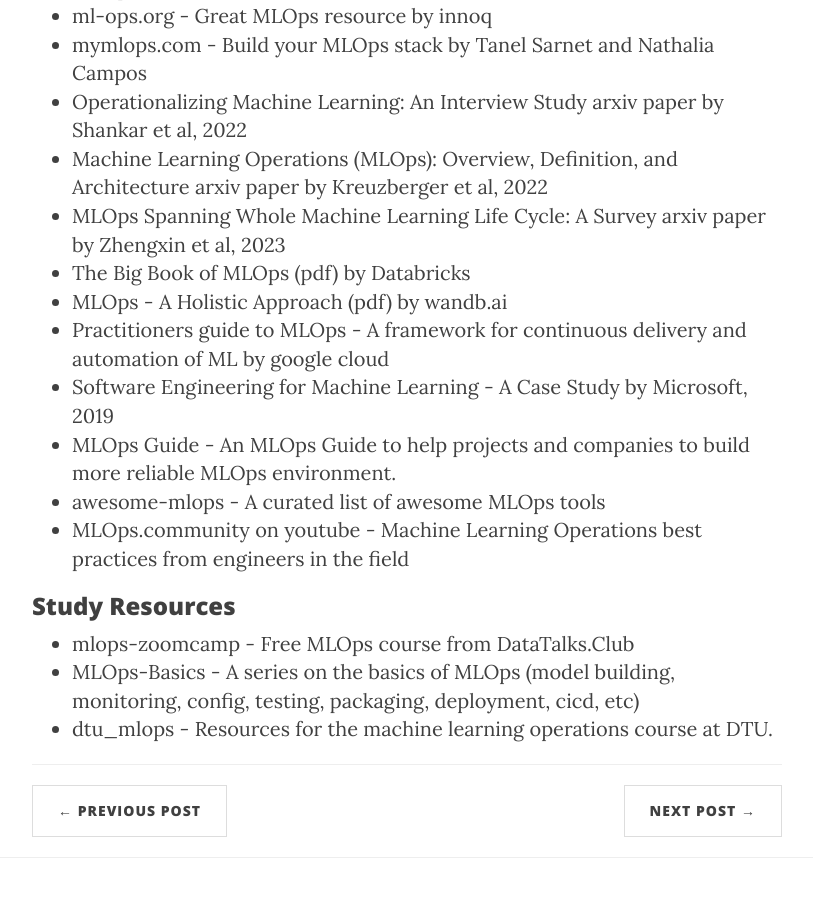
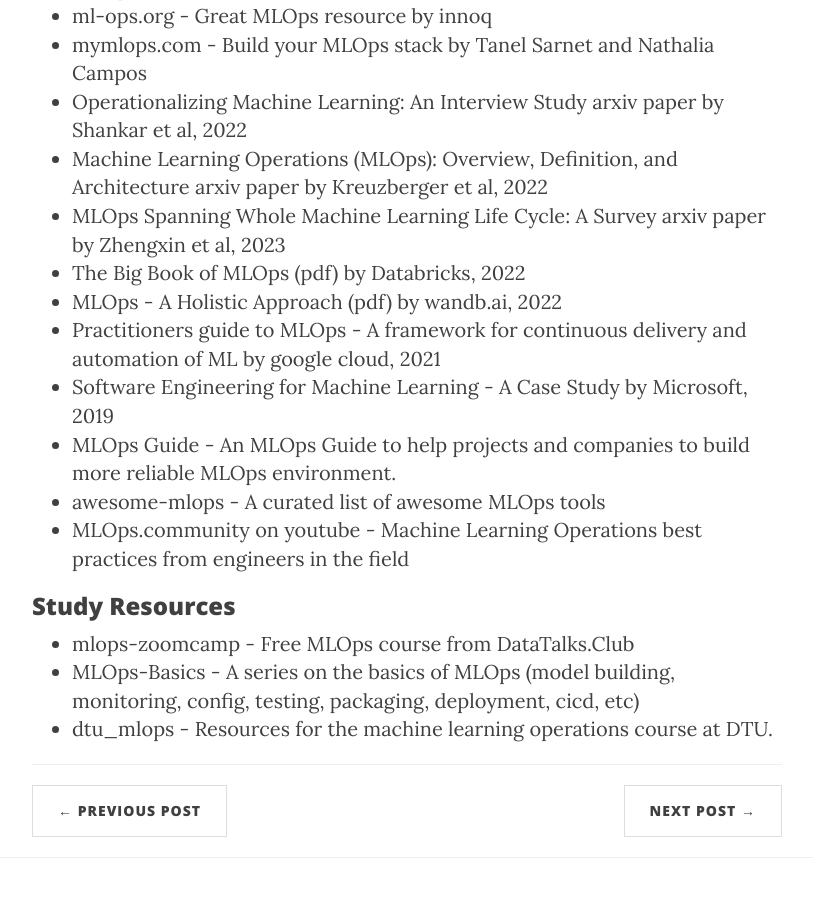
Before and after one commit to dylanhogg/dylanhogg.github.io, a Jekyll site: the page built from _posts/2022-01-19-ml-productionisation.markdown, in a window 1280 px wide and 900 px high, scrolled down 15316 px. Shown: the top 897 px of the window, without its empty margins (233-1046 px from the left). Built offline with Jekyll 4.4.1, drawn with Linux system fonts in a browser that asks for light colours; nearby versions of some CDN libraries; comment, search, counter and statistics services are not loaded.

Commit message:
Reference additions.

```diff
--- a/_posts/2022-01-19-ml-productionisation.markdown
+++ b/_posts/2022-01-19-ml-productionisation.markdown
@@ -312,9 +312,9 @@ The machine learning space is evolving rapidly and it's great to see best practi
 - <a href="https://arxiv.org/abs/2209.09125">Operationalizing Machine Learning: An Interview Study</a> arxiv paper by Shankar et al, 2022
 - <a href="https://arxiv.org/abs/2205.02302">Machine Learning Operations (MLOps): Overview, Definition, and Architecture</a> arxiv paper by Kreuzberger et al, 2022
 - <a href="https://arxiv.org/abs/2304.07296">MLOps Spanning Whole Machine Learning Life Cycle: A Survey</a> arxiv paper by Zhengxin et al, 2023
-- <a href="/resources/ml-productionisation/The Big Book of MLOps (Databricks, v6, 2022).pdf">The Big Book of MLOps (pdf)</a> by <a href="https://www.databricks.com/p/ebook/the-big-book-of-mlops">Databricks</a>
-- <a href="/resources/ml-productionisation/MLOps - A Holistic Approach (wandb, 2022).pdf">MLOps - A Holistic Approach (pdf)</a> by <a href="https://wandb.ai/site/holistic-mlops-whitepaper-download">wandb.ai</a>
-- <a href="/resources/ml-productionisation/Practitioners guide to MLOps - A framework for continuous delivery and automation of machine learning (google cloud, 2021).pdf">Practitioners guide to MLOps - A framework for continuous delivery and automation of ML</a> by <a href="https://services.google.com/fh/files/misc/practitioners_guide_to_mlops_whitepaper.pdf">google cloud</a>
+- <a href="/resources/ml-productionisation/The Big Book of MLOps (Databricks, v6, 2022).pdf">The Big Book of MLOps (pdf)</a> by <a href="https://www.databricks.com/p/ebook/the-big-book-of-mlops">Databricks, 2022</a>
+- <a href="/resources/ml-productionisation/MLOps - A Holistic Approach (wandb, 2022).pdf">MLOps - A Holistic Approach (pdf)</a> by <a href="https://wandb.ai/site/holistic-mlops-whitepaper-download">wandb.ai, 2022</a>
+- <a href="/resources/ml-productionisation/Practitioners guide to MLOps - A framework for continuous delivery and automation of machine learning (google cloud, 2021).pdf">Practitioners guide to MLOps - A framework for continuous delivery and automation of ML</a> by <a href="https://services.google.com/fh/files/misc/practitioners_guide_to_mlops_whitepaper.pdf">google cloud, 2021</a>
 - <a href="/resources/ml-productionisation/Software Engineering for Machine Learning - A Case Study (Microsoft, Amershi et al, 2019).pdf">Software Engineering for Machine Learning - A Case Study</a> by <a href="https://www.microsoft.com/en-us/research/uploads/prod/2019/03/amershi-icse-2019_Software_Engineering_for_Machine_Learning.pdf">Microsoft, 2019</a>
 - <a href="https://mlops-guide.github.io/">MLOps Guide</a> - An MLOps Guide to help projects and companies to build more reliable MLOps environment.
 - <a href="https://github.com/kelvins/awesome-mlops">awesome-mlops</a> - A curated list of awesome MLOps tools
```
Also changed, not shown: blogs.md (+1 -0 lines), watch.md (+1 -0 lines).
